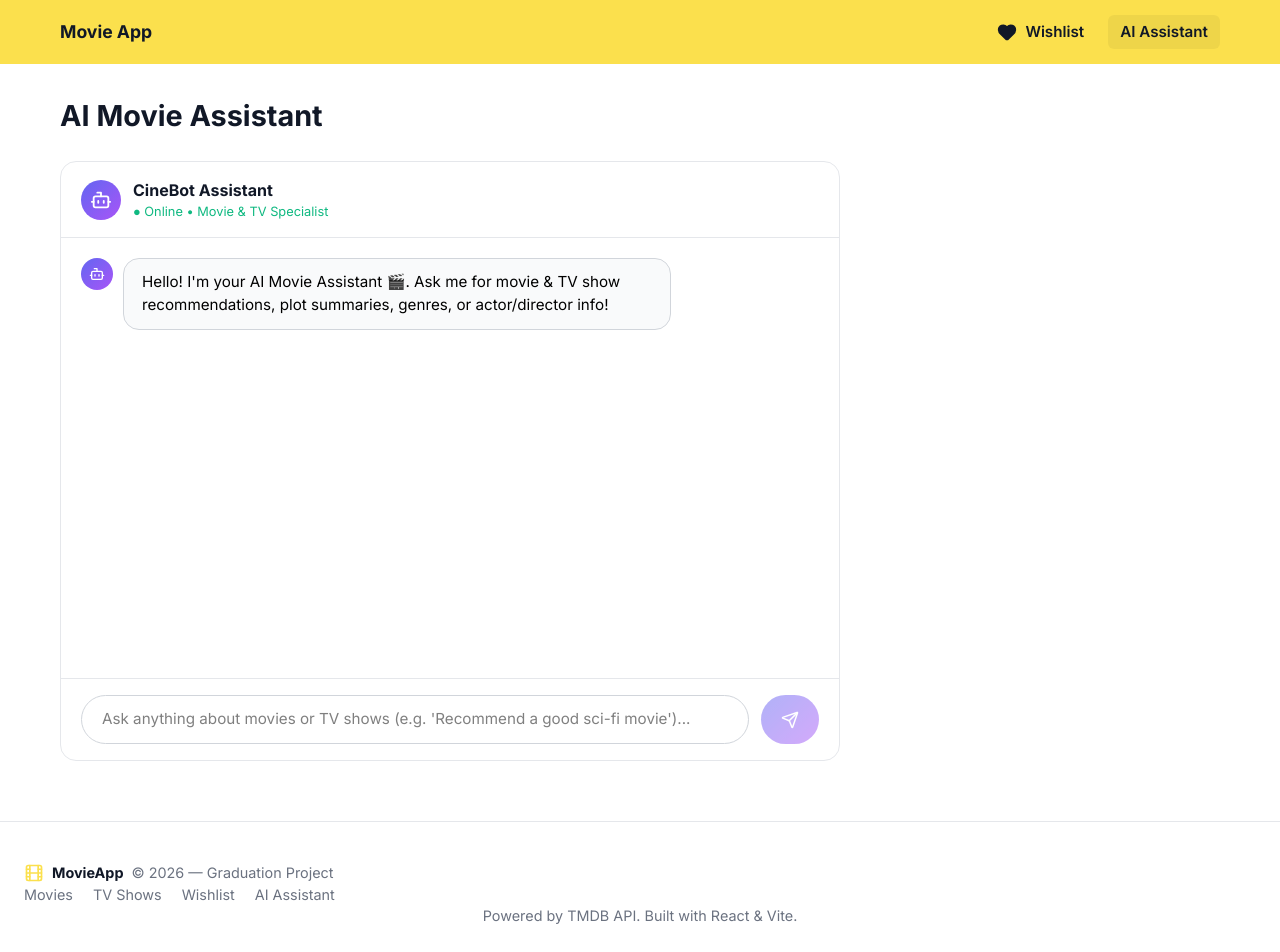
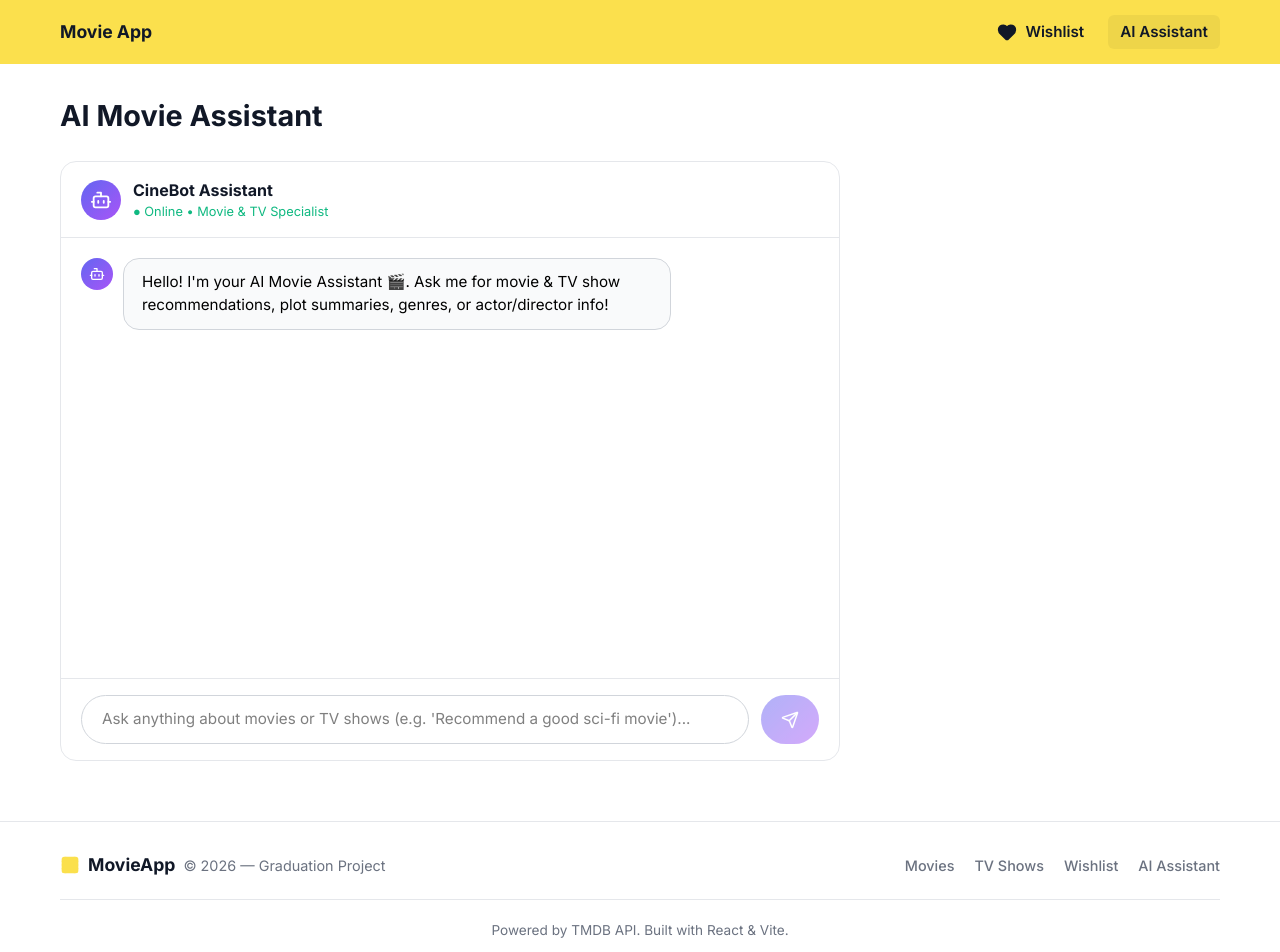
Before and after one commit to hussienhagar459-jpg/movieapp, a React (Vite) app: page /ai-assistant in a window 1280 px wide. Shown: the top 952 px of the page. Built offline with nearby package versions, Linux system fonts and the light colour scheme.

Commit message:
style: rearrange footer layout to align links on the right

```diff
--- a/src/components/Footer.jsx
+++ b/src/components/Footer.jsx
@@ -4,24 +4,37 @@ import { Link } from 'react-router-dom';
 
 export default function Footer() {
   return (
-    <footer className="footer">
-      <div className="footer-content">
+    <footer className="footer" style={{ padding: '30px 60px' }}>
+      <div className="footer-content" style={{
+        display: 'flex',
+        justifyContent: 'space-between',
+        alignItems: 'center',
+        flexWrap: 'wrap',
+        gap: '20px',
+        marginBottom: '20px'
+      }}>
         <div style={{ display: 'flex', alignItems: 'center', gap: '8px' }}>
-          <Film size={20} color="var(--primary)" />
-          <span style={{ fontWeight: 700, color: 'var(--text-main)' }}>MovieApp</span>
-          <span>© {new Date().getFullYear()} — Graduation Project</span>
+          <Film size={20} color="var(--primary)" fill="var(--primary)" />
+          <span style={{ fontWeight: 700, color: 'var(--text-main)', fontSize: '1.1rem' }}>MovieApp</span>
+          <span style={{ color: 'var(--text-muted)' }}>© {new Date().getFullYear()} — Graduation Project</span>
         </div>
 
-        <div style={{ display: 'flex', gap: '20px' }}>
-          <Link to="/" style={{ color: 'var(--text-muted)' }}>Movies</Link>
-          <Link to="/tv" style={{ color: 'var(--text-muted)' }}>TV Shows</Link>
-          <Link to="/watchlist" style={{ color: 'var(--text-muted)' }}>Wishlist</Link>
-          <Link to="/ai-assistant" style={{ color: 'var(--text-muted)' }}>AI Assistant</Link>
+        <div style={{ display: 'flex', gap: '20px', alignItems: 'center' }}>
+          <Link to="/" style={{ color: 'var(--text-muted)', fontWeight: 500 }}>Movies</Link>
+          <Link to="/tv" style={{ color: 'var(--text-muted)', fontWeight: 500 }}>TV Shows</Link>
+          <Link to="/watchlist" style={{ color: 'var(--text-muted)', fontWeight: 500 }}>Wishlist</Link>
+          <Link to="/ai-assistant" style={{ color: 'var(--text-muted)', fontWeight: 500 }}>AI Assistant</Link>
         </div>
+      </div>
 
-        <div className="footer-attribution">
-          Powered by TMDB API. Built with React & Vite.
-        </div>
+      <div style={{
+        borderTop: '1px solid var(--border-color)',
+        paddingTop: '20px',
+        textAlign: 'center',
+        fontSize: '0.85rem',
+        color: 'var(--text-muted)'
+      }}>
+        Powered by TMDB API. Built with React & Vite.
       </div>
     </footer>
   );
```
